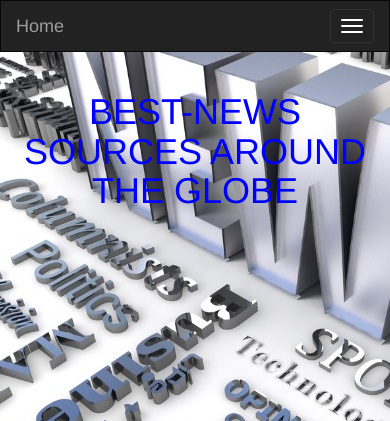
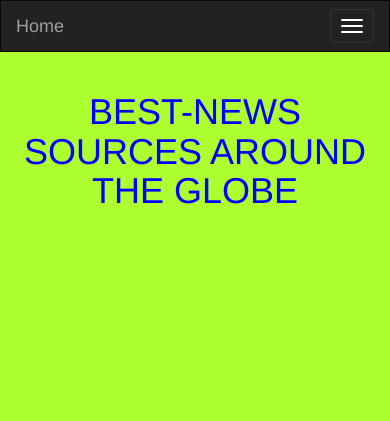
Before and after one commit to mangowilliam/newshighlights, a Flask app: template app/templates/index.html in a window 390 px wide. Shown: the top 421 px of the page. Run offline with Flask 2, Linux system fonts and the light colour scheme; the template is opened without the code that fills it: most values are stand-ins (such as "Sample title", 1, 10 or a date in 2020); some libraries are stand-ins or nearby versions.

Commit message:
update css

```diff
--- a/app/static/css/styles.css
+++ b/app/static/css/styles.css
@@ -1,6 +1,6 @@
 body {
 
-  background-image: url('news.jpg');
+  background-color: greenyellow;
 }
 h1{
   color: blue;
--- a/app/templates/macros.html
+++ b/app/templates/macros.html
@@ -1,7 +1,7 @@
 {% macro displaySourceList(source_list) %}
 
     {% for source in source_list %}
-    <div class="col-xs-12 col-sm-4 col-md-2 col-lg-2 ">
+    <div class="col-xs-12 col-sm-12 col-md-4 col-lg-4 col-xl-">
             <p class="text-center">
                 <a href="/articles/{{source.id}}">
                     {{ source.name|truncate(20)}}</a>
@@ -21,7 +21,7 @@
       <div class="col-xs-12 col-sm-12 col-md-4 col-lg-4 col-xl-">
               <p class="text-center">
                   <a href="{{article.url}}">
-                        <img src="{{ article.urlToImage }}" class="img-responsive"></a>
+                        <img src="{{ article.urlToImage }}" class="img-responsive"></a></p>
               <p class="text-center">{{ article.description|truncate(200)}}</p>
               <p class="text-center">published on {{ article.publishedAt|truncate(15)}}</p>
 
```
